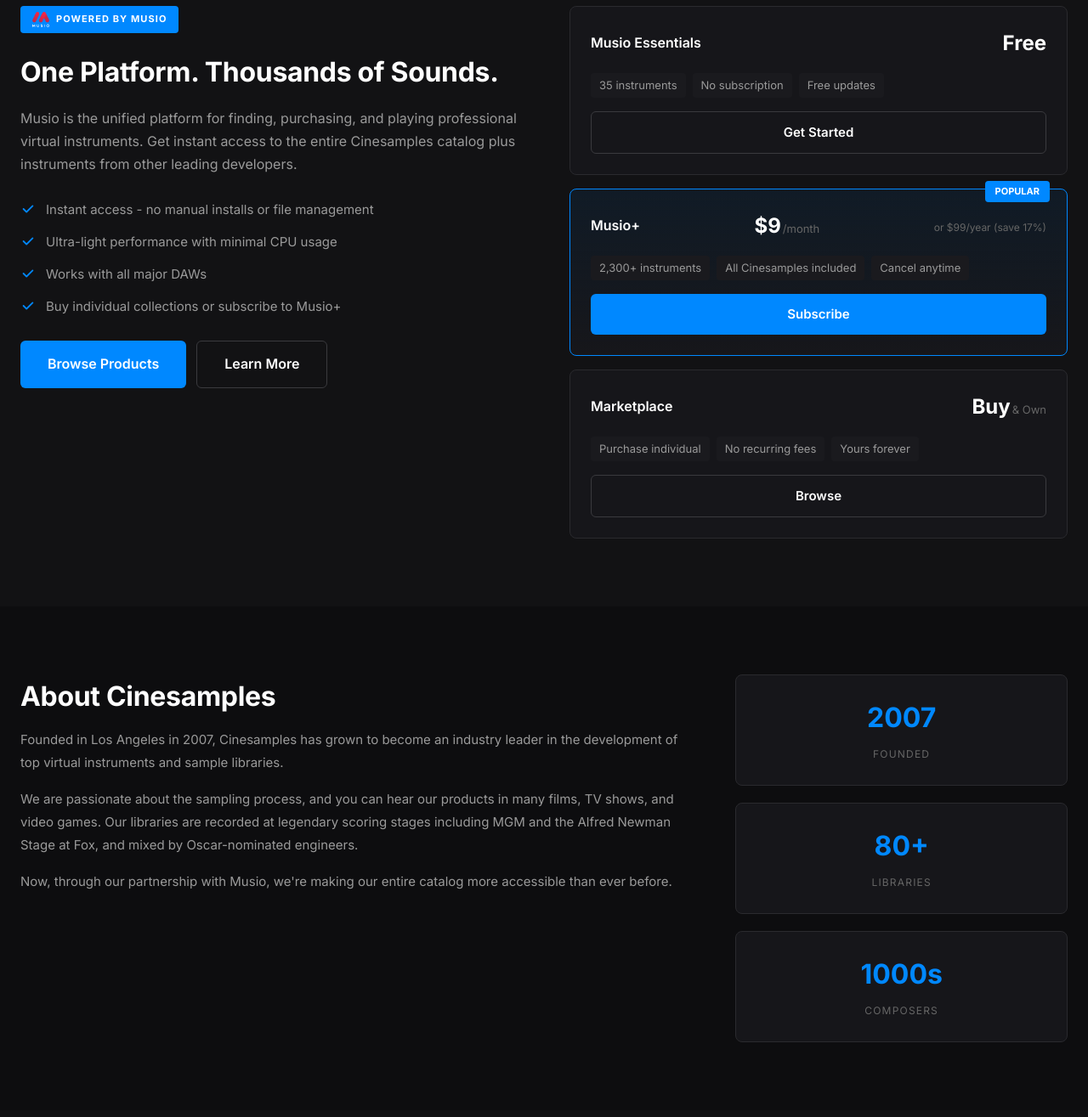
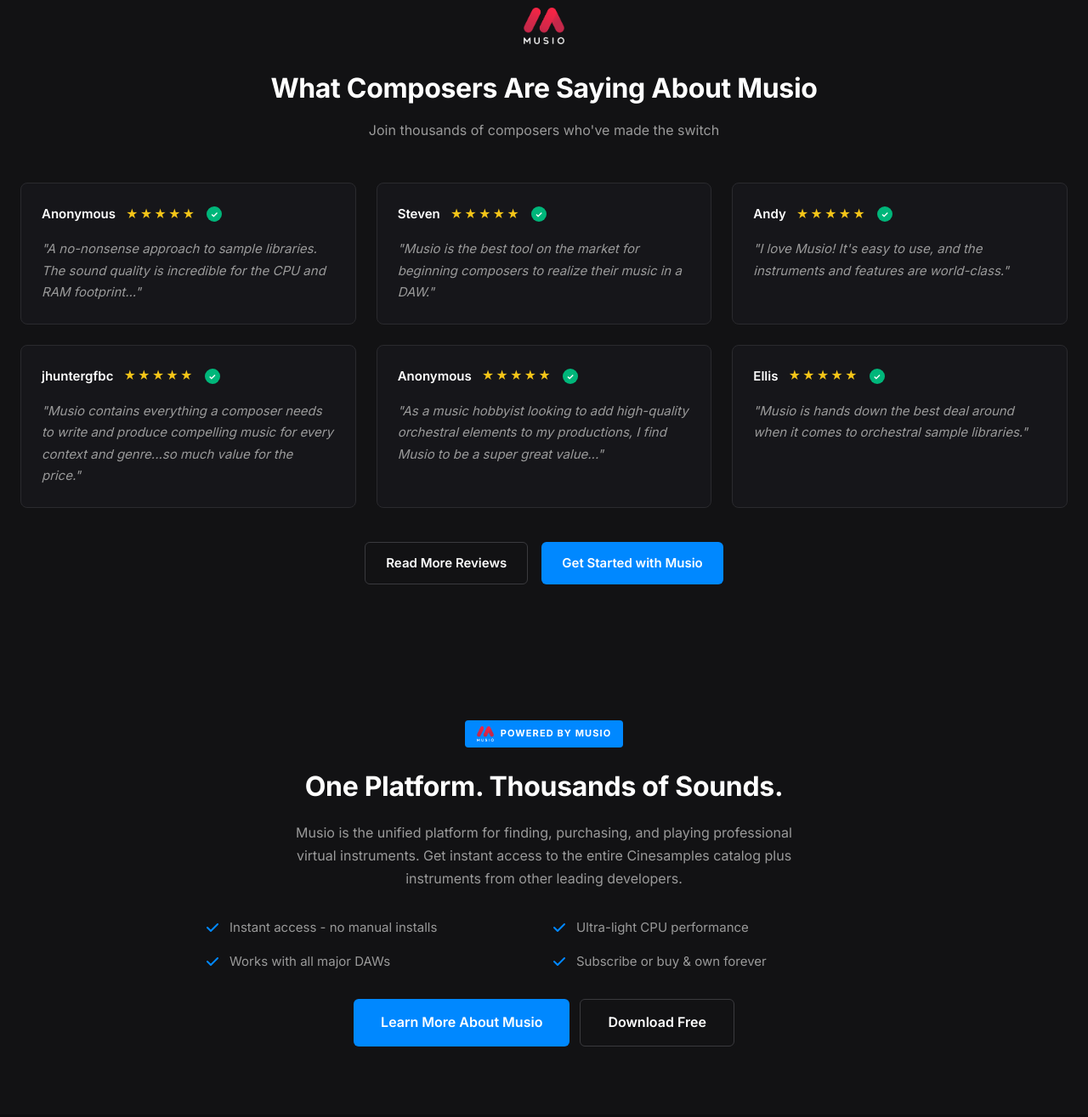
Before and after one commit to mpatti/cinesamples-new, a website: page index.html in a window 1280 px wide. Shown: the part 2680-3995 px from the top of the page at 85% size. Drawn offline with Linux system fonts and the light colour scheme.

Commit message:
Optimize homepage flow: move reviews up, simplify Musio section

```diff
--- a/index.html
+++ b/index.html
@@ -254,128 +254,6 @@
         </div>
     </section>
 
-    <!-- Musio Platform Section -->
-    <section class="musio-section">
-        <div class="container">
-            <div class="musio-content">
-                <div class="musio-info">
-                    <div class="musio-badge">
-                        <img src="images/musio-logo.png" alt="Musio" class="musio-logo-small">
-                        <span>Powered by Musio</span>
-                    </div>
-                    <h2 class="musio-title">One Platform. Thousands of Sounds.</h2>
-                    <p class="musio-description">Musio is the unified platform for finding, purchasing, and playing professional virtual instruments. Get instant access to the entire Cinesamples catalog plus instruments from other leading developers.</p>
-                    <ul class="musio-features">
-                        <li>
-                            <svg viewBox="0 0 20 20" fill="currentColor">
-                                <path fill-rule="evenodd" d="M16.707 5.293a1 1 0 010 1.414l-8 8a1 1 0 01-1.414 0l-4-4a1 1 0 011.414-1.414L8 12.586l7.293-7.293a1 1 0 011.414 0z" clip-rule="evenodd"/>
-                            </svg>
-                            Instant access - no manual installs or file management
-                        </li>
-                        <li>
-                            <svg viewBox="0 0 20 20" fill="currentColor">
-                                <path fill-rule="evenodd" d="M16.707 5.293a1 1 0 010 1.414l-8 8a1 1 0 01-1.414 0l-4-4a1 1 0 011.414-1.414L8 12.586l7.293-7.293a1 1 0 011.414 0z" clip-rule="evenodd"/>
-                            </svg>
-                            Ultra-light performance with minimal CPU usage
-                        </li>
-                        <li>
-                            <svg viewBox="0 0 20 20" fill="currentColor">
-                                <path fill-rule="evenodd" d="M16.707 5.293a1 1 0 010 1.414l-8 8a1 1 0 01-1.414 0l-4-4a1 1 0 011.414-1.414L8 12.586l7.293-7.293a1 1 0 011.414 0z" clip-rule="evenodd"/>
-                            </svg>
-                            Works with all major DAWs
-                        </li>
-                        <li>
-                            <svg viewBox="0 0 20 20" fill="currentColor">
-                                <path fill-rule="evenodd" d="M16.707 5.293a1 1 0 010 1.414l-8 8a1 1 0 01-1.414 0l-4-4a1 1 0 011.414-1.414L8 12.586l7.293-7.293a1 1 0 011.414 0z" clip-rule="evenodd"/>
-                            </svg>
-                            Buy individual collections or subscribe to Musio+
-                        </li>
-                    </ul>
-                    <div class="musio-buttons">
-                        <a href="/products.html" class="btn btn-primary btn-lg">Browse Products</a>
-                        <a href="https://musio.com" target="_blank" class="btn btn-secondary btn-lg">Learn More</a>
-                    </div>
-                </div>
-                <div class="musio-pricing">
-                    <div class="pricing-card">
-                        <div class="pricing-header">
-                            <h3>Musio Essentials</h3>
-                            <div class="pricing-price">
-                                <span class="price-amount">Free</span>
-                            </div>
-                        </div>
-                        <ul class="pricing-features">
-                            <li>35 instruments</li>
-                            <li>No subscription</li>
-                            <li>Free updates</li>
-                        </ul>
-                        <a href="https://portal.musio.com/account/download-musio" target="_blank" class="btn btn-secondary btn-block">Get Started</a>
-                    </div>
-                    <div class="pricing-card featured">
-                        <div class="pricing-badge">Popular</div>
-                        <div class="pricing-header">
-                            <h3>Musio+</h3>
-                            <div class="pricing-price">
-                                <span class="price-amount">$9</span>
-                                <span class="price-period">/month</span>
-                            </div>
-                            <div class="pricing-alt">or $99/year (save 17%)</div>
-                        </div>
-                        <ul class="pricing-features">
-                            <li>2,300+ instruments</li>
-                            <li>All Cinesamples included</li>
-                            <li>Cancel anytime</li>
-                        </ul>
-                        <a href="https://portal.musio.com/account/musio-plus" target="_blank" class="btn btn-primary btn-block">Subscribe</a>
-                    </div>
-                    <div class="pricing-card">
-                        <div class="pricing-header">
-                            <h3>Marketplace</h3>
-                            <div class="pricing-price">
-                                <span class="price-amount">Buy</span>
-                                <span class="price-period">& Own</span>
-                            </div>
-                        </div>
-                        <ul class="pricing-features">
-                            <li>Purchase individual</li>
-                            <li>No recurring fees</li>
-                            <li>Yours forever</li>
-                        </ul>
-                        <a href="/products.html" class="btn btn-secondary btn-block">Browse</a>
-                    </div>
-                </div>
-            </div>
-        </div>
-    </section>
-
-    <!-- About Section -->
-    <section id="about" class="about">
-        <div class="container">
-            <div class="about-content">
-                <div class="about-text">
-                    <h2 class="section-title">About Cinesamples</h2>
-                    <p>Founded in Los Angeles in 2007, Cinesamples has grown to become an industry leader in the development of top virtual instruments and sample libraries.</p>
-                    <p>We are passionate about the sampling process, and you can hear our products in many films, TV shows, and video games. Our libraries are recorded at legendary scoring stages including MGM and the Alfred Newman Stage at Fox, and mixed by Oscar-nominated engineers.</p>
-                    <p>Now, through our partnership with Musio, we're making our entire catalog more accessible than ever before.</p>
-                </div>
-                <div class="about-stats">
-                    <div class="about-stat">
-                        <span class="about-stat-number">2007</span>
-                        <span class="about-stat-label">Founded</span>
-                    </div>
-                    <div class="about-stat">
-                        <span class="about-stat-number">80+</span>
-                        <span class="about-stat-label">Libraries</span>
-                    </div>
-                    <div class="about-stat">
-                        <span class="about-stat-number">1000s</span>
-                        <span class="about-stat-label">Composers</span>
-                    </div>
-                </div>
-            </div>
-        </div>
-    </section>
-
     <!-- Musio Reviews Section -->
     <section class="reviews-section">
         <div class="container">
@@ -437,6 +315,78 @@
             <div class="reviews-cta">
                 <a href="https://www.reviews.io/company-reviews/store/www.musio.com" target="_blank" class="btn btn-secondary">Read More Reviews</a>
                 <a href="https://musio.com" target="_blank" class="btn btn-primary">Get Started with Musio</a>
+            </div>
+        </div>
+    </section>
+
+    <!-- Musio Platform Section -->
+    <section class="musio-section">
+        <div class="container">
+            <div class="musio-content-centered">
+                <div class="musio-badge">
+                    <img src="images/musio-logo.png" alt="Musio" class="musio-logo-small">
+                    <span>Powered by Musio</span>
+                </div>
+                <h2 class="musio-title">One Platform. Thousands of Sounds.</h2>
+                <p class="musio-description">Musio is the unified platform for finding, purchasing, and playing professional virtual instruments. Get instant access to the entire Cinesamples catalog plus instruments from other leading developers.</p>
+                <div class="musio-features-grid">
+                    <div class="musio-feature">
+                        <svg viewBox="0 0 20 20" fill="currentColor">
+                            <path fill-rule="evenodd" d="M16.707 5.293a1 1 0 010 1.414l-8 8a1 1 0 01-1.414 0l-4-4a1 1 0 011.414-1.414L8 12.586l7.293-7.293a1 1 0 011.414 0z" clip-rule="evenodd"/>
+                        </svg>
+                        <span>Instant access - no manual installs</span>
+                    </div>
+                    <div class="musio-feature">
+                        <svg viewBox="0 0 20 20" fill="currentColor">
+                            <path fill-rule="evenodd" d="M16.707 5.293a1 1 0 010 1.414l-8 8a1 1 0 01-1.414 0l-4-4a1 1 0 011.414-1.414L8 12.586l7.293-7.293a1 1 0 011.414 0z" clip-rule="evenodd"/>
+                        </svg>
+                        <span>Ultra-light CPU performance</span>
+                    </div>
+                    <div class="musio-feature">
+                        <svg viewBox="0 0 20 20" fill="currentColor">
+                            <path fill-rule="evenodd" d="M16.707 5.293a1 1 0 010 1.414l-8 8a1 1 0 01-1.414 0l-4-4a1 1 0 011.414-1.414L8 12.586l7.293-7.293a1 1 0 011.414 0z" clip-rule="evenodd"/>
+                        </svg>
+                        <span>Works with all major DAWs</span>
+                    </div>
+                    <div class="musio-feature">
+                        <svg viewBox="0 0 20 20" fill="currentColor">
+                            <path fill-rule="evenodd" d="M16.707 5.293a1 1 0 010 1.414l-8 8a1 1 0 01-1.414 0l-4-4a1 1 0 011.414-1.414L8 12.586l7.293-7.293a1 1 0 011.414 0z" clip-rule="evenodd"/>
+                        </svg>
+                        <span>Subscribe or buy & own forever</span>
+                    </div>
+                </div>
+                <div class="musio-buttons">
+                    <a href="https://musio.com" target="_blank" class="btn btn-primary btn-lg">Learn More About Musio</a>
+                    <a href="https://portal.musio.com/account/download-musio" target="_blank" class="btn btn-secondary btn-lg">Download Free</a>
+                </div>
+            </div>
+        </div>
+    </section>
+
+    <!-- About Section -->
+    <section id="about" class="about">
+        <div class="container">
+            <div class="about-content">
+                <div class="about-text">
+                    <h2 class="section-title">About Cinesamples</h2>
+                    <p>Founded in Los Angeles in 2007, Cinesamples has grown to become an industry leader in the development of top virtual instruments and sample libraries.</p>
+                    <p>We are passionate about the sampling process, and you can hear our products in many films, TV shows, and video games. Our libraries are recorded at legendary scoring stages including MGM and the Alfred Newman Stage at Fox, and mixed by Oscar-nominated engineers.</p>
+                    <p>Now, through our partnership with Musio, we're making our entire catalog more accessible than ever before.</p>
+                </div>
+                <div class="about-stats">
+                    <div class="about-stat">
+                        <span class="about-stat-number">2007</span>
+                        <span class="about-stat-label">Founded</span>
+                    </div>
+                    <div class="about-stat">
+                        <span class="about-stat-number">80+</span>
+                        <span class="about-stat-label">Libraries</span>
+                    </div>
+                    <div class="about-stat">
+                        <span class="about-stat-number">1000s</span>
+                        <span class="about-stat-label">Composers</span>
+                    </div>
+                </div>
             </div>
         </div>
     </section>
--- a/styles.css
+++ b/styles.css
@@ -835,6 +835,60 @@
     align-items: start;
 }
 
+.musio-content-centered {
+    text-align: center;
+    max-width: 800px;
+    margin: 0 auto;
+}
+
+.musio-content-centered .musio-badge {
+    margin: 0 auto 20px;
+}
+
+.musio-content-centered .musio-title {
+    margin-bottom: 16px;
+}
+
+.musio-content-centered .musio-description {
+    margin-bottom: 32px;
+    max-width: 600px;
+    margin-left: auto;
+    margin-right: auto;
+}
+
+.musio-features-grid {
+    display: grid;
+    grid-template-columns: repeat(2, 1fr);
+    gap: 16px;
+    margin-bottom: 32px;
+    text-align: left;
+}
+
+.musio-feature {
+    display: flex;
+    align-items: center;
+    gap: 10px;
+    color: var(--text-secondary);
+    font-size: 0.9375rem;
+}
+
+.musio-feature svg {
+    width: 20px;
+    height: 20px;
+    flex-shrink: 0;
+    color: var(--accent-primary);
+}
+
+.musio-content-centered .musio-buttons {
+    justify-content: center;
+}
+
+@media (max-width: 768px) {
+    .musio-features-grid {
+        grid-template-columns: 1fr;
+    }
+}
+
 .musio-badge {
     display: inline-flex;
     align-items: center;
```
